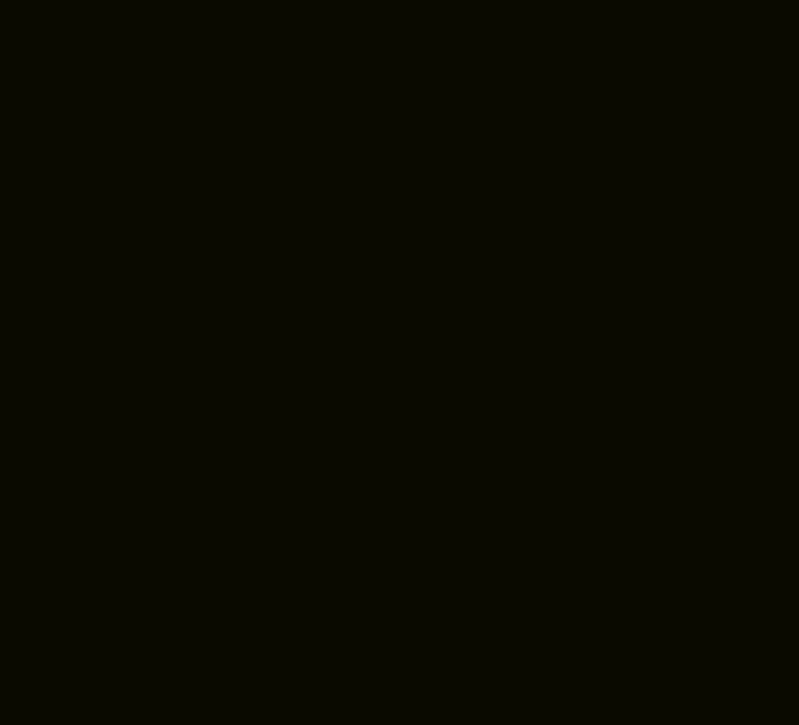
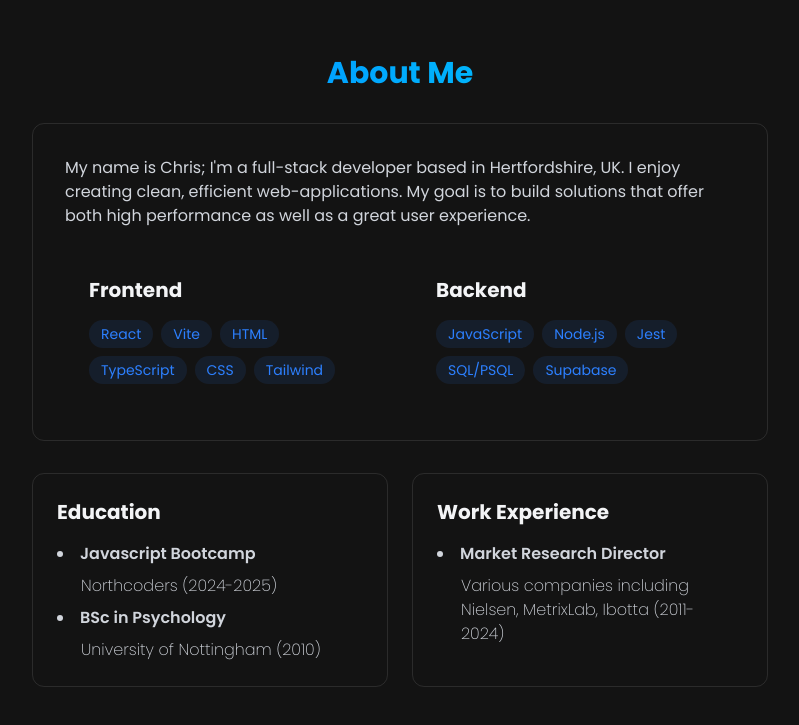
Before and after one commit to cfagan88/cfagan-portfolio, a React (Vite) app: page / in a window 1280 px wide. Shown: the part 829-1554 px from the top of the page, without its empty margins (240-1039 px from the left). Before the commit the page ends 800 px from the top, so only its background shows below. Built offline with nearby package versions, Linux system fonts and the light colour scheme.

Commit message:
added about section

```diff
--- a/src/App.jsx
+++ b/src/App.jsx
@@ -4,6 +4,7 @@
 import Navbar from "./components/Navbar";
 import MobileMenu from "./components/MobileMenu";
 import Home from "./components/sections/Home";
+import About from "./components/sections/About";
 import { useState } from "react";
 
 function App() {
@@ -16,11 +17,12 @@
       <div
         className={`min-h-screen transition-opacity duration-700 ${
           isLoading ? "opacity-100" : "opactiy-0"
-        } bg-black text-gray-100`}
+        } bg-[rgba(19,19,19,1)] text-gray-100`}
       >
         <Navbar menuOpen={menuOpen} setMenuOpen={setMenuOpen} />
         <MobileMenu menuOpen={menuOpen} setMenuOpen={setMenuOpen} />
         <Home />
+        <About />
       </div>
     </>
   );
--- a/src/components/LoadingScreen.jsx
+++ b/src/components/LoadingScreen.jsx
@@ -23,7 +23,7 @@
   }, [onComplete]);
 
   return (
-    <div className="fixed inset-0 z-50 bg-black text-gray-100 flex flex-col items-center justify-center">
+    <div className="fixed inset-0 z-50 bg-[rgba(19,19,19,1)] text-gray-100 flex flex-col items-center justify-center">
       <div className="mb-4 text-4xl font-bold">
         {text} <span className="animate-blink ml-1"> | </span>
       </div>
--- a/src/components/MobileMenu.jsx
+++ b/src/components/MobileMenu.jsx
@@ -1,7 +1,7 @@
 function MobileMenu({ menuOpen, setMenuOpen }) {
   return (
     <div
-      className={`fixed top-0 left-0 w-full bg-[rgba(10,10,10,0.8)] z-40 flex flex-col items-center justify-center transition-all duration-300 ease-in-out
+      className={`fixed top-0 left-0 w-full bg-[rgba(10,10,10,0.95)] z-40 flex flex-col items-center justify-center transition-all duration-300 ease-in-out
   ${
     menuOpen
       ? "h-screen opactity-100 pointer-events-auto"
--- a/src/components/sections/About.jsx
+++ b/src/components/sections/About.jsx
@@ -0,0 +1,101 @@
+function About() {
+  const frontendSkills = [
+    "React",
+    "Vite",
+    "HTML",
+    "TypeScript",
+    "CSS",
+    "Tailwind",
+  ];
+  const backendSkills = [
+    "JavaScript",
+    "Node.js",
+    "Jest",
+    "SQL/PSQL",
+    "Supabase",
+  ];
+
+  return (
+    <section
+      id="about"
+      className="min-h-screen flex items-center justify-center py-20"
+    >
+      <div className="max-w-3xl mx-auto px-4">
+        <h2 className="text-3xl font-bold mb-8 bg-gradient-to-r from-blue-500 to-cyan-400 bg-clip-text text-transparent text-center">
+          About Me
+        </h2>
+
+        <div className="rounded-xl p-8 border-white/10 border hover:-translate-y-1 transition-all">
+          <p className="text-gray-300 mb-6">
+            My name is Chris; I'm a full-stack developer based in Hertfordshire,
+            UK. I enjoy creating clean, efficient web-applications. My goal is
+            to build solutions that offer both high performance as well as a
+            great user experience.
+          </p>
+
+          <div className="grid grid-cols-1 md:grid-cols-2 gap-6">
+            <div className="rounded-xl p-6 hover:-translate-y-1 transition-all">
+              <h3 className="text-xl font-bold mb-4">Frontend</h3>
+              <div className="flex flex-wrap gap-2">
+                {frontendSkills.map((skill, key) => {
+                  return (
+                    <span
+                      key={key}
+                      className="bg-blue-500/10 text-blue-500 py-1 px-3 rounded-full text-sm hover:bg-blue-500/20 hover:shadow-[0_2px_8px_rgba[59,130,2246,0.2]] transition"
+                    >
+                      {skill}
+                    </span>
+                  );
+                })}
+              </div>
+            </div>
+
+            <div className="rounded-xl p-6 hover:-translate-y-1 transition-all">
+              <h3 className="text-xl font-bold mb-4">Backend</h3>
+              <div className="flex flex-wrap gap-2">
+                {backendSkills.map((skill, key) => {
+                  return (
+                    <span
+                      key={key}
+                      className="bg-blue-500/10 text-blue-500 py-1 px-3 rounded-full text-sm hover:bg-blue-500/20 hover:shadow-[0_2px_8px_rgba[59,130,2246,0.2]] transition"
+                    >
+                      {skill}
+                    </span>
+                  );
+                })}
+              </div>
+            </div>
+          </div>
+        </div>
+
+        <div className="grid grid-cols-1 md:grid-cols-2 gap-6 mt-8">
+          <div className="p-6 rounded-xl border-white/10 border hover:-translate-y-1 transition-all">
+            <h3 className="text-xl font-bold mb-4">Education</h3>
+            <ul className="list-inside text-gray-300 space-y-2">
+              <li className="font-semibold list-disc">Javascript Bootcamp</li>
+              <li className="font-extralight px-6">Northcoders (2024-2025)</li>
+              <li className="font-semibold list-disc">BSc in Psychology</li>
+              <li className="font-extralight px-6">
+                University of Nottingham (2010)
+              </li>
+            </ul>
+          </div>
+          <div className="p-6 rounded-xl border-white/10 border hover:-translate-y-1 transition-all">
+            <h3 className="text-xl font-bold mb-4">Work Experience</h3>
+            <ul className="list-inside text-gray-300 space-y-2">
+              <li className="font-semibold list-disc">
+                Market Research Director
+              </li>
+              <li className="font-extralight px-6">
+                Various companies including Nielsen, MetrixLab, Ibotta
+                (2011-2024)
+              </li>
+            </ul>
+          </div>
+        </div>
+      </div>
+    </section>
+  );
+}
+
+export default About;
--- a/src/components/sections/Home.jsx
+++ b/src/components/sections/Home.jsx
@@ -5,13 +5,11 @@
       className="min-h-screen flex items-center justify-center relative"
     >
       <div className="text-center z-10 px-4">
-        <h1 className="text-5xl md:text-7xl font-bold h-21 mb-6 bg-gradient-to-r from-blue-500 to-purple-600 bg-clip-text leading-right text-transparent">
+        <h1 className="text-5xl md:text-7xl font-bold h-21 mb-6 bg-gradient-to-r from-blue-500 to-cyan-400 bg-clip-text leading-right text-transparent">
           Chris Fagan
         </h1>
         <p className="text-gray-400 text-lg mb-8 max-w-lg mx-auto">
-          I'm a full-stack developer who enjoys creating clean, efficient
-          web-applications. My goal is to build solutions that offer both high
-          performance as well as a great user experience
+          Full-Stack Software Developer
         </p>
         <div className="flex justify-center space-x-4">
           <a
--- a/src/index.css
+++ b/src/index.css
@@ -5,7 +5,7 @@
   margin: 0;
   padding: 0;
   font-family: "Poppins", serif;
-  background: #0a0a00;
+  background: rgb(19, 19, 19);
   color: #f3f4f6;
 }
 
```
